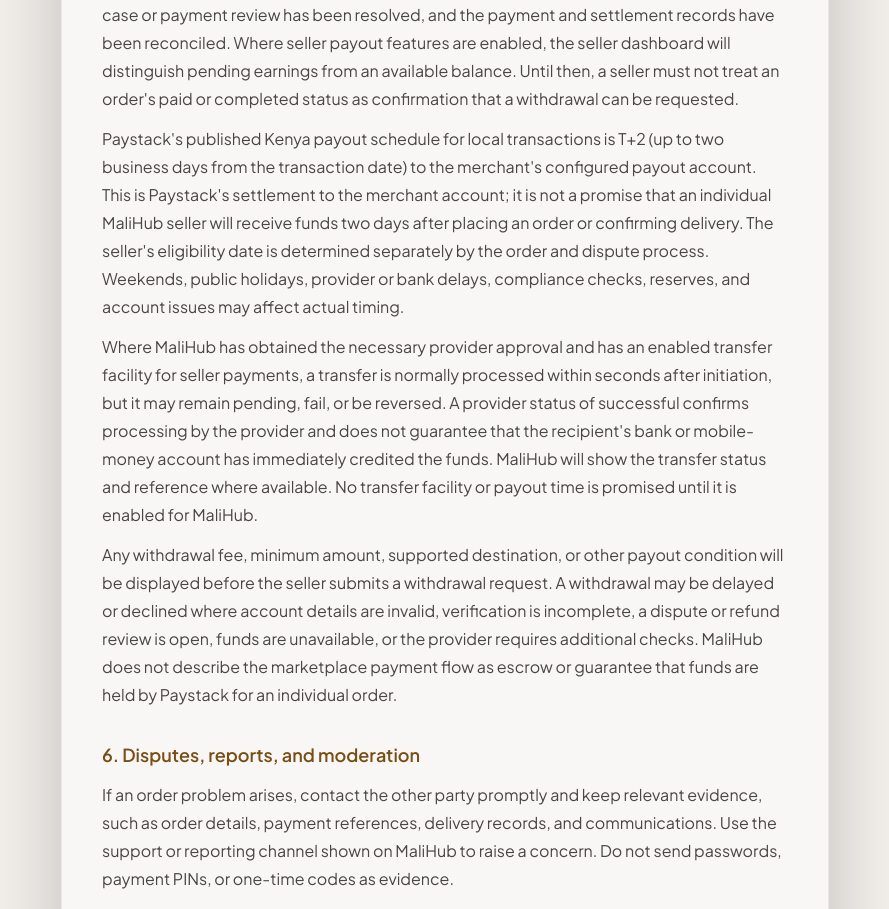
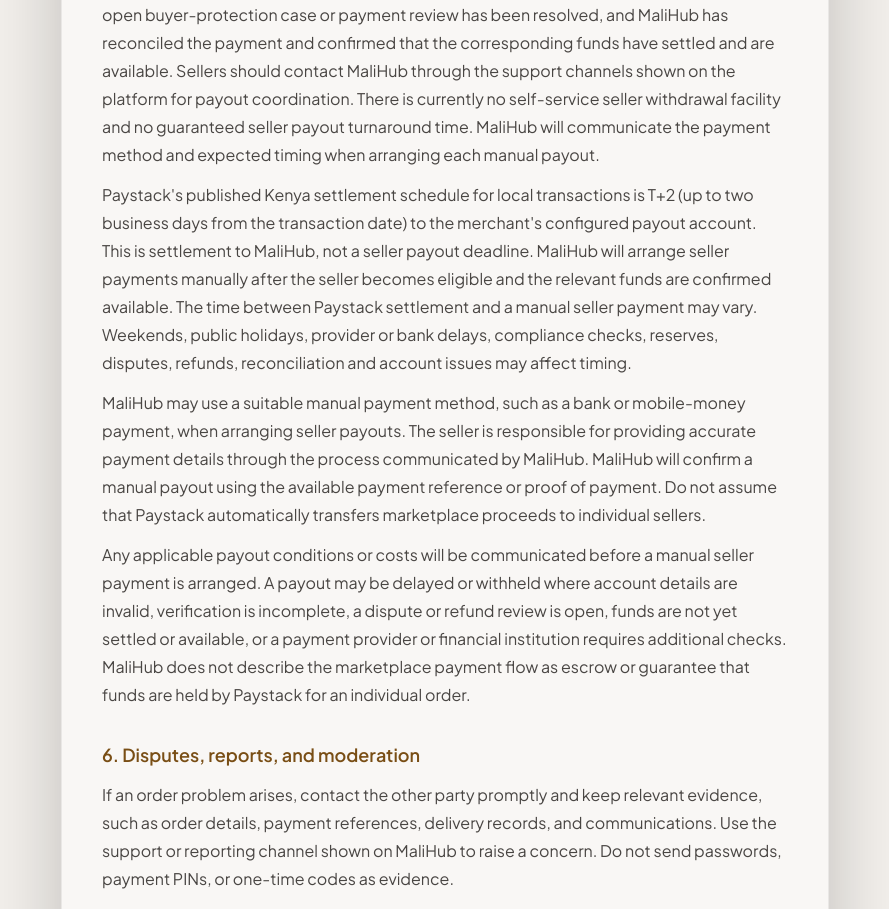
Before and after one commit to Manu-del-source/Malihub--kenya, a Next.js app: page /terms in a window 1280 px wide. Shown: the part 2740-3649 px from the top of the page, without its empty margins (195-1084 px from the left). Built offline with nearby package versions, Linux system fonts and the light colour scheme; no server answers.

Commit message:
Set interim seller payouts to manual and update payment terms

```diff
--- a/src/app/(marketing)/terms/page.tsx
+++ b/src/app/(marketing)/terms/page.tsx
@@ -49,10 +49,10 @@ const sections = [
       "The seller is responsible for preparing and handing over or dispatching the goods as agreed in the order. Where tracking or delivery features are available, use the information shown in the order. Delivery estimates are not guarantees unless expressly stated as such.",
       "Cancellation, refund, return, and failed-delivery handling depend on the order status, the applicable listing or checkout terms, any MaliHub policy displayed for that transaction, the payment provider's rules, and mandatory consumer law. Do not assume a refund, return window, escrow, inspection period, or buyer-protection feature exists unless it is expressly presented in the relevant transaction flow or policy.",
       "Any platform fee or charge must be shown before you confirm the relevant paid action. Provider fees, where applicable, may be governed by the provider's own terms.",
-      "Seller earnings and withdrawals: an order payment being marked as paid does not mean the seller's earnings are immediately available for withdrawal. Earnings become eligible only after the order reaches the completion state required by the applicable MaliHub transaction policy, any stated inspection period has ended, any open buyer-protection case or payment review has been resolved, and the payment and settlement records have been reconciled. Where seller payout features are enabled, the seller dashboard will distinguish pending earnings from an available balance. Until then, a seller must not treat an order's paid or completed status as confirmation that a withdrawal can be requested.",
-      "Paystack's published Kenya payout schedule for local transactions is T+2 (up to two business days from the transaction date) to the merchant's configured payout account. This is Paystack's settlement to the merchant account; it is not a promise that an individual MaliHub seller will receive funds two days after placing an order or confirming delivery. The seller's eligibility date is determined separately by the order and dispute process. Weekends, public holidays, provider or bank delays, compliance checks, reserves, and account issues may affect actual timing.",
-      "Where MaliHub has obtained the necessary provider approval and has an enabled transfer facility for seller payments, a transfer is normally processed within seconds after initiation, but it may remain pending, fail, or be reversed. A provider status of successful confirms processing by the provider and does not guarantee that the recipient's bank or mobile-money account has immediately credited the funds. MaliHub will show the transfer status and reference where available. No transfer facility or payout time is promised until it is enabled for MaliHub.",
-      "Any withdrawal fee, minimum amount, supported destination, or other payout condition will be displayed before the seller submits a withdrawal request. A withdrawal may be delayed or declined where account details are invalid, verification is incomplete, a dispute or refund review is open, funds are unavailable, or the provider requires additional checks. MaliHub does not describe the marketplace payment flow as escrow or guarantee that funds are held by Paystack for an individual order.",
+      "Seller earnings and manual payouts: MaliHub initially handles seller payouts manually. A paid or completed order does not mean that funds are immediately available to the seller. Seller earnings are considered for payment only after the order reaches the completion state required by the applicable transaction policy, any stated inspection period has ended, any open buyer-protection case or payment review has been resolved, and MaliHub has reconciled the payment and confirmed that the corresponding funds have settled and are available. Sellers should contact MaliHub through the support channels shown on the platform for payout coordination. There is currently no self-service seller withdrawal facility and no guaranteed seller payout turnaround time. MaliHub will communicate the payment method and expected timing when arranging each manual payout.",
+      "Paystack's published Kenya settlement schedule for local transactions is T+2 (up to two business days from the transaction date) to the merchant's configured payout account. This is settlement to MaliHub, not a seller payout deadline. MaliHub will arrange seller payments manually after the seller becomes eligible and the relevant funds are confirmed available. The time between Paystack settlement and a manual seller payment may vary. Weekends, public holidays, provider or bank delays, compliance checks, reserves, disputes, refunds, reconciliation and account issues may affect timing.",
+      "MaliHub may use a suitable manual payment method, such as a bank or mobile-money payment, when arranging seller payouts. The seller is responsible for providing accurate payment details through the process communicated by MaliHub. MaliHub will confirm a manual payout using the available payment reference or proof of payment. Do not assume that Paystack automatically transfers marketplace proceeds to individual sellers.",
+      "Any applicable payout conditions or costs will be communicated before a manual seller payment is arranged. A payout may be delayed or withheld where account details are invalid, verification is incomplete, a dispute or refund review is open, funds are not yet settled or available, or a payment provider or financial institution requires additional checks. MaliHub does not describe the marketplace payment flow as escrow or guarantee that funds are held by Paystack for an individual order.",
     ],
   },
   {
```
